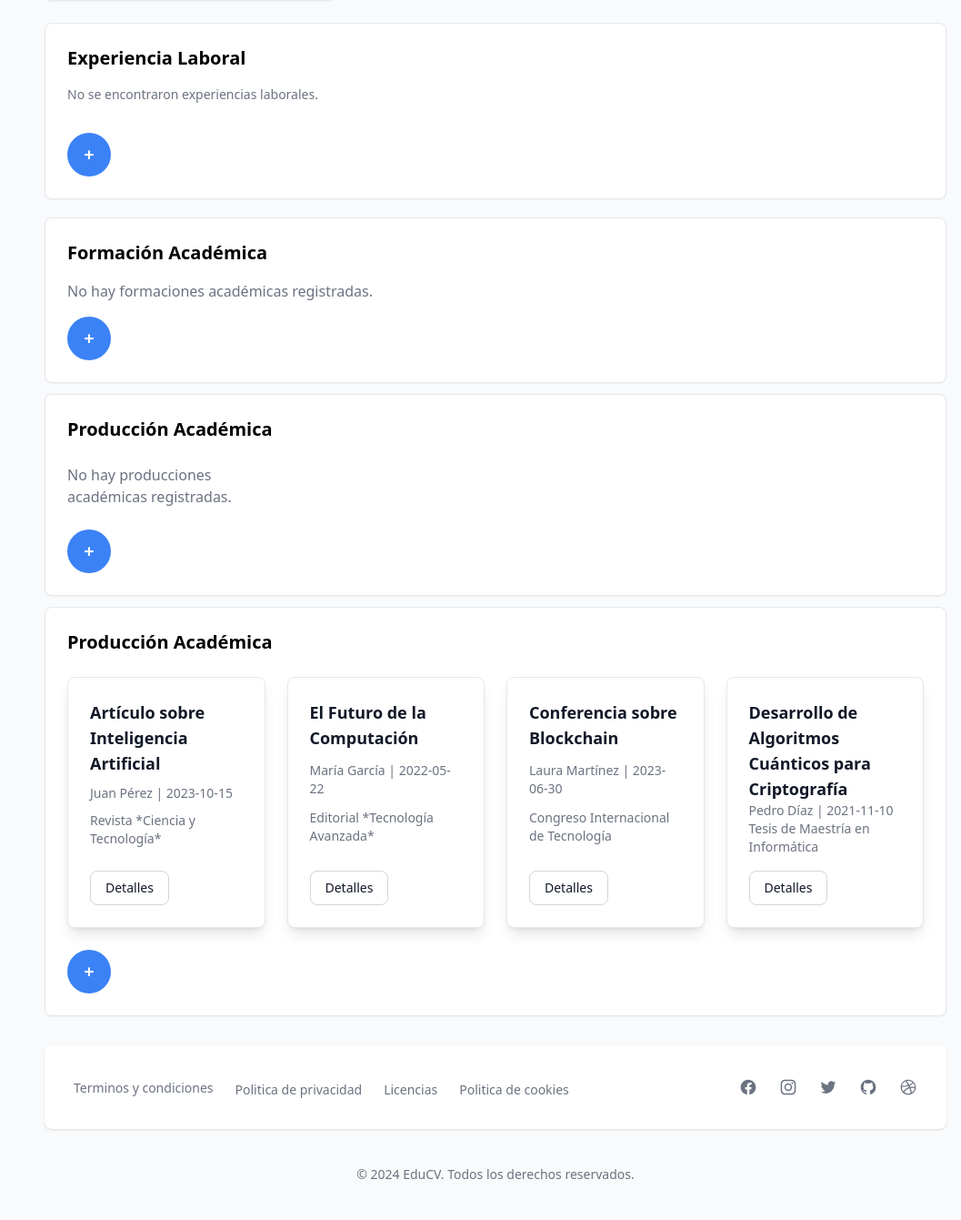
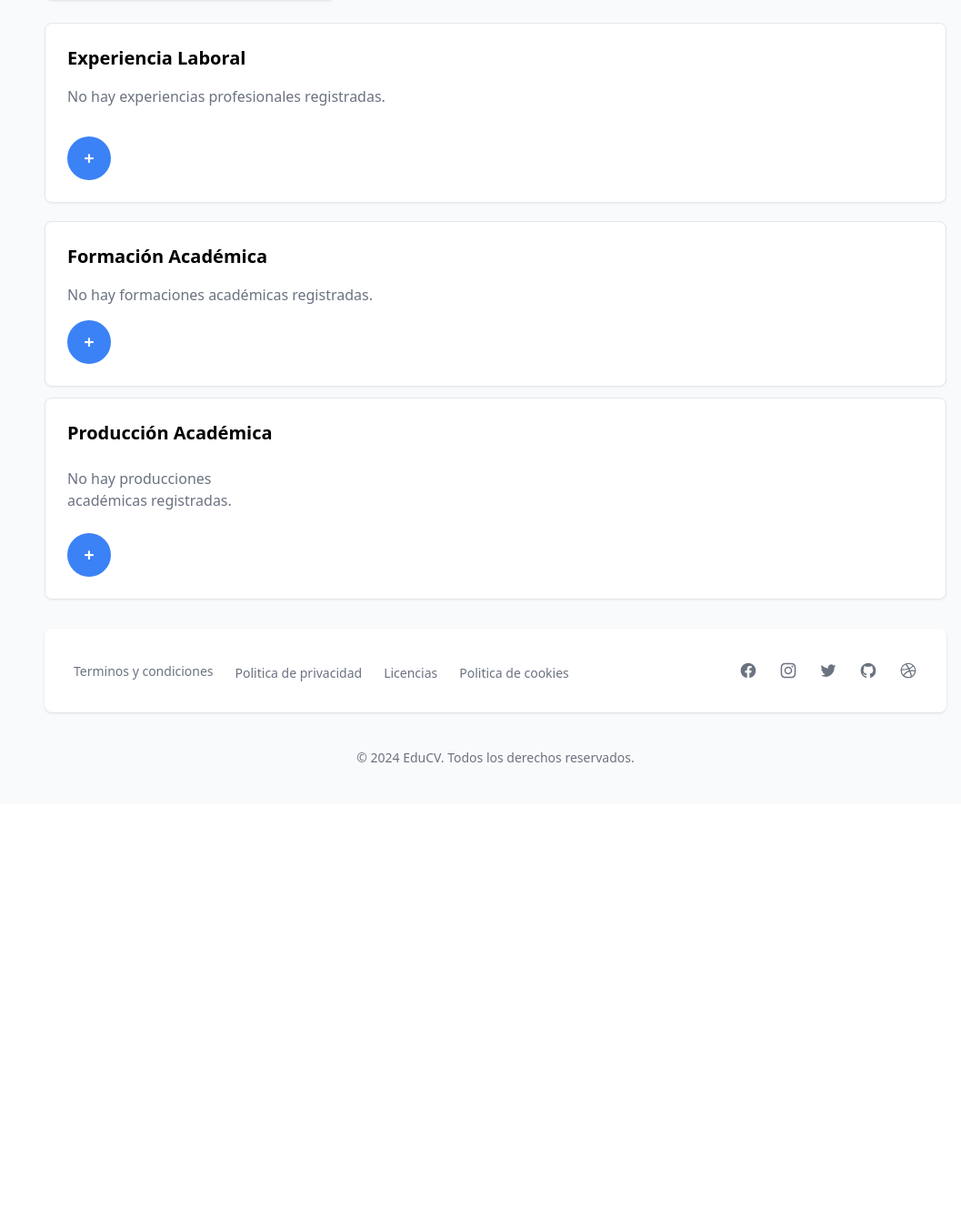
Before and after one commit to Wilson193/EduCV, a Django app: page /teacher/update_teacher/ in a window 1280 px wide. Shown: the part 1063-2404 px from the top of the page at 91% size, without its empty margins (223-1280 px from the left). After the commit the page ends 1901 px from the top, so only its background shows below. Run offline with Django 4.2, Linux system fonts and the light colour scheme; some libraries are stand-ins or nearby versions.

Commit message:
Produccion academica lista

```diff
--- a/cv_management/cv/templates/consult.html
+++ b/cv_management/cv/templates/consult.html
@@ -11,7 +11,7 @@
             </div>
             <div id="main-chart">
                 <!-- Iframe para mostrar el PDF -->
-                <iframe src="{% url 'nombre_de_la_vista_del_pdf' docente_id=docente_id %}" style="width:100%; height:100%;" frameborder="0"></iframe>
+                <iframe src="{% url 'consult' docente_id=docente_id %}" style="width:100%; height:100%;" frameborder="0"></iframe>
             </div>
         </div>
     </div>
--- a/cv_management/cv/templates/update.html
+++ b/cv_management/cv/templates/update.html
@@ -181,8 +181,8 @@
                         </div>
                     </li>
                 {% empty %}
-                    <li class="py-4 text-sm text-gray-500 dark:text-gray-400">
-                        No se encontraron experiencias laborales.
+                <li class="py-4">
+                    <p class="text-gray-500 dark:text-gray-400">No hay experiencias profesionales registradas.</p>
                 </li>
                 {% endfor %}
             </ul>
@@ -419,8 +419,8 @@
             {% for produccion in user.docente.cv_docente.produccion_academica.all %}
                 <div class="bg-white border border-gray-200 rounded-lg shadow-lg dark:bg-gray-800 dark:border-gray-700 p-6 flex flex-col justify-between">
                     <h5 class="text-lg font-semibold text-gray-900 dark:text-white">{{ produccion.titulo }}</h5>
-                    <p class="text-sm text-gray-500 dark:text-gray-400">{{ produccion.autor }} | {{ produccion.fecha_publicacion|date:"Y-m-d" }}</p>
-                    <p class="text-sm text-gray-500 dark:text-gray-400">{{ produccion.tipo_produccion }} | {{ produccion.institucion }}</p>
+                    <p class="text-sm text-gray-500 dark:text-gray-400">{{ produccion.tipo }} | {{ produccion.fecha_publicacion|date:"Y-m-d" }}</p>
+                    <p class="mt-2 text-sm text-gray-500 dark:text-gray-400">{{ produccion.descripcion }}</p> <!-- Descripción agregada -->
                     <div class="mt-4 flex justify-between items-center">
                         <!-- Botón para abrir el modal de detalles -->
                         <button type="button" data-modal-target="details-modal-{{ produccion.id }}" data-modal-toggle="details-modal-{{ produccion.id }}" class="px-4 py-2 text-sm font-medium text-center text-gray-900 bg-white border border-gray-300 rounded-lg hover:bg-gray-100 focus:ring-4 focus:ring-primary-300 dark:bg-gray-800 dark:text-gray-400 dark:border-gray-600 dark:hover:bg-gray-700">
@@ -440,7 +440,6 @@
             </button>
         </div>
     </div>
-</div>
 
     <!-- Modal de Detalles de Producción Académica -->
     {% for produccion in user.docente.cv_docente.produccion_academica.all %}
@@ -449,10 +448,10 @@
                 <h2 class="text-2xl font-semibold">Detalles de la Producción Académica</h2>
                 <div class="mt-4">
                     <p><strong>Título:</strong> {{ produccion.titulo }}</p>
-                <p><strong>Autor:</strong> {{ produccion.autor }}</p>
                     <p><strong>Fecha de publicación:</strong> {{ produccion.fecha_publicacion|date:"Y-m-d" }}</p>
-                <p><strong>Tipo de producción:</strong> {{ produccion.tipo_produccion }}</p>
+                    <p><strong>Tipo de producción:</strong> {{ produccion.tipo }}</p>
                     <p><strong>Institución:</strong> {{ produccion.institucion }}</p>
+                    <p><strong>Descripción:</strong> {{ produccion.descripcion }}</p> <!-- Descripción agregada en modal -->
                 </div>
                 <div class="mt-4 flex justify-end space-x-4">
                     <!-- Botón de eliminar con formulario POST -->
@@ -481,20 +480,20 @@
                     <input type="text" name="titulo" id="titulo" class="w-full p-2 border border-gray-300 rounded-lg dark:bg-gray-800 dark:text-white dark:border-gray-600" required>
                 </div>
                 <div class="mt-4">
-                <label for="autor" class="block text-sm text-gray-500 dark:text-gray-400">Autor</label>
-                <input type="text" name="autor" id="autor" class="w-full p-2 border border-gray-300 rounded-lg dark:bg-gray-800 dark:text-white dark:border-gray-600" required>
-            </div>
-            <div class="mt-4">
                     <label for="fecha_publicacion" class="block text-sm text-gray-500 dark:text-gray-400">Fecha de Publicación</label>
                     <input type="date" name="fecha_publicacion" id="fecha_publicacion" class="w-full p-2 border border-gray-300 rounded-lg dark:bg-gray-800 dark:text-white dark:border-gray-600" required>
                 </div>
                 <div class="mt-4">
-                <label for="tipo_produccion" class="block text-sm text-gray-500 dark:text-gray-400">Tipo de Producción</label>
-                <input type="text" name="tipo_produccion" id="tipo_produccion" class="w-full p-2 border border-gray-300 rounded-lg dark:bg-gray-800 dark:text-white dark:border-gray-600" required>
+                    <label for="tipo" class="block text-sm text-gray-500 dark:text-gray-400">Tipo de Producción</label>
+                    <input type="text" name="tipo" id="tipo" class="w-full p-2 border border-gray-300 rounded-lg dark:bg-gray-800 dark:text-white dark:border-gray-600" required>
                 </div>
                 <div class="mt-4">
                     <label for="institucion" class="block text-sm text-gray-500 dark:text-gray-400">Institución</label>
                     <input type="text" name="institucion" id="institucion" class="w-full p-2 border border-gray-300 rounded-lg dark:bg-gray-800 dark:text-white dark:border-gray-600" required>
+                </div>
+                <div class="mt-4">
+                    <label for="descripcion" class="block text-sm text-gray-500 dark:text-gray-400">Descripción</label>
+                    <textarea name="descripcion" id="descripcion" class="w-full p-2 border border-gray-300 rounded-lg dark:bg-gray-800 dark:text-white dark:border-gray-600" required></textarea>
                 </div>
                 <div class="mt-6 flex justify-end space-x-4">
                     <button type="button" class="px-4 py-2 text-sm text-gray-500 border border-gray-300 rounded-lg hover:bg-gray-100 dark:text-gray-400 dark:border-gray-600 dark:hover:bg-gray-700 dark:hover:text-white" data-modal-toggle="add-academic-production-modal">
@@ -507,77 +506,10 @@
             </form>
         </div>
     </div>
-
-<div class="grid grid-cols-1 px-4 pt-1 xl:grid-rows-1 xl:gap-4">
-    <div class="w-full p-8 mb-2 bg-white border border-gray-200 rounded-lg shadow-sm 2xl:col-span-2 dark:border-gray-700 sm:p-6 dark:bg-gray-800">
-        <div class="w-full mb-6">
-            <h3 class="text-xl font-semibold dark:text-white">Producción Académica</h3>
-        </div>
-
-        <!-- Contenedor de las producciones académicas -->
-        <div class="grid grid-cols-1 sm:grid-cols-2 md:grid-cols-3 lg:grid-cols-4 gap-6">
-
-            <!-- Ejemplo 1: Artículo -->
-            <div class="bg-white border border-gray-200 rounded-lg shadow-lg dark:bg-gray-800 dark:border-gray-700 p-6 flex flex-col justify-between">
-                <h5 class="text-lg font-semibold text-gray-900 dark:text-white">Artículo sobre Inteligencia Artificial</h5>
-                <p class="text-sm text-gray-500 dark:text-gray-400">Juan Pérez | 2023-10-15</p>
-                <p class="text-sm text-gray-500 dark:text-gray-400">Revista *Ciencia y Tecnología*</p>
-                <div class="mt-4 flex justify-between items-center">
-                    <button type="button" data-modal-target="details-modal-two-1" data-modal-toggle="details-modal-two-1" class="px-4 py-2 text-sm font-medium text-center text-gray-900 bg-white border border-gray-300 rounded-lg hover:bg-gray-100 focus:ring-4 focus:ring-primary-300 dark:bg-gray-800 dark:text-gray-400 dark:border-gray-600 dark:hover:bg-gray-700">
-                        Detalles
-                    </button>
-                </div>
-            </div>
-
-            <!-- Ejemplo 2: Libro -->
-            <div class="bg-white border border-gray-200 rounded-lg shadow-lg dark:bg-gray-800 dark:border-gray-700 p-6 flex flex-col justify-between">
-                <h5 class="text-lg font-semibold text-gray-900 dark:text-white">El Futuro de la Computación</h5>
-                <p class="text-sm text-gray-500 dark:text-gray-400">María García | 2022-05-22</p>
-                <p class="text-sm text-gray-500 dark:text-gray-400">Editorial *Tecnología Avanzada*</p>
-                <div class="mt-4 flex justify-between items-center">
-                    <button type="button" data-modal-target="details-modal-two-2" data-modal-toggle="details-modal-two-2" class="px-4 py-2 text-sm font-medium text-center text-gray-900 bg-white border border-gray-300 rounded-lg hover:bg-gray-100 focus:ring-4 focus:ring-primary-300 dark:bg-gray-800 dark:text-gray-400 dark:border-gray-600 dark:hover:bg-gray-700">
-                        Detalles
-                    </button>
-                </div>
-            </div>
-
-            <!-- Ejemplo 3: Conferencia -->
-            <div class="bg-white border border-gray-200 rounded-lg shadow-lg dark:bg-gray-800 dark:border-gray-700 p-6 flex flex-col justify-between">
-                <h5 class="text-lg font-semibold text-gray-900 dark:text-white">Conferencia sobre Blockchain</h5>
-                <p class="text-sm text-gray-500 dark:text-gray-400">Laura Martínez | 2023-06-30</p>
-                <p class="text-sm text-gray-500 dark:text-gray-400">Congreso Internacional de Tecnología</p>
-                <div class="mt-4 flex justify-between items-center">
-                    <button type="button" data-modal-target="details-modal-two-3" data-modal-toggle="details-modal-two-3" class="px-4 py-2 text-sm font-medium text-center text-gray-900 bg-white border border-gray-300 rounded-lg hover:bg-gray-100 focus:ring-4 focus:ring-primary-300 dark:bg-gray-800 dark:text-gray-400 dark:border-gray-600 dark:hover:bg-gray-700">
-                        Detalles
-                    </button>
-                </div>
-            </div>
-
-            <!-- Ejemplo 4: Tesis de Maestría -->
-            <div class="bg-white border border-gray-200 rounded-lg shadow-lg dark:bg-gray-800 dark:border-gray-700 p-6 flex flex-col justify-between">
-                <h5 class="text-lg font-semibold text-gray-900 dark:text-white">Desarrollo de Algoritmos Cuánticos para Criptografía</h5>
-                <p class="text-sm text-gray-500 dark:text-gray-400">Pedro Díaz | 2021-11-10</p>
-                <p class="text-sm text-gray-500 dark:text-gray-400">Tesis de Maestría en Informática</p>
-                <div class="mt-4 flex justify-between items-center">
-                    <button type="button" data-modal-target="details-modal-two-4" data-modal-toggle="details-modal-two-4" class="px-4 py-2 text-sm font-medium text-center text-gray-900 bg-white border border-gray-300 rounded-lg hover:bg-gray-100 focus:ring-4 focus:ring-primary-300 dark:bg-gray-800 dark:text-gray-400 dark:border-gray-600 dark:hover:bg-gray-700">
-                        Detalles
-                    </button>
-                </div>
-            </div>
-        </div>
-
-        <!-- Botón de "+" a la izquierda para agregar una nueva producción académica -->
-        <div class="w-full mt-6 flex justify-start">
-            <button type="button" data-modal-target="add-academic-production-modal" data-modal-toggle="add-academic-production-modal" class="w-12 h-12 flex items-center justify-center text-xl font-bold text-white bg-blue-500 rounded-full hover:bg-blue-600 focus:ring-4 focus:ring-blue-300 dark:bg-blue-600 dark:hover:bg-blue-700 dark:focus:ring-blue-800">
-                +
-            </button>
-        </div>
 </div>
 
 
 
 
-</div>
-
 
 {%endblock%}
--- a/cv_management/cv/urls.py
+++ b/cv_management/cv/urls.py
@@ -6,13 +6,16 @@ urlpatterns = [
     path('create/', create , name='create'),
     path('update/', update, name='update'),
     path('modifyPrivacy/', modify_privacy, name='modify_privacy'),
-    path('consult/', consult , name='consult'),
+    path('consult', consult , name='consult'),
     path('teachers/', teachers , name='teachers'),
     path('register_experience/', register_experience , name='register_experience'),
     path('remove_experience/<int:experiencia_id>/', remove_experience , name='remove_experience'),
     path('register_academic_background/', register_academic_background, name='register_academic_background'),
     path('remove_academic_background/<int:formacion_id>/', remove_academic_background , name='remove_academic_background'),
     path('register_academic_production/', register_academic_production, name='register_academic_production'),
-    path('remove_academic_production/<int:produccion_id>/', register_academic_production , name='register_academic_production'),
-    path('consult/<int:docente_id>/',generate_curriculum, name='nombre_de_la_vista_del_pdf'),
+    path('remove_academic_production/<int:produccion_id>/', remove_academic_production , name='remove_academic_production'),
+    path('search/', search_teacher, name='search_teacher'),
+    path('teachers/', list_teachers, name='list_teachers'),
+    path('consult/<int:docente_id>/', consult , name='consult'),
+
 ]
--- a/cv_management/templates/pages/search.html
+++ b/cv_management/templates/pages/search.html
@@ -39,7 +39,8 @@
                 <input
                     type="text"
                     id="query"
-                    class="w-1/2 p-3 border border-gray-300 rounded-l-lg focus:outline-none focus:ring-2 focus:ring-blue-500"
+                    name="query"
+                    class="w-5/6 p-3 border border-gray-300 rounded-l-lg focus:outline-none focus:ring-2 focus:ring-blue-500"
                     placeholder="Buscar docente por nombre o área...">
                 <button
                     type="submit"
```
Also changed, not shown: cv_management/cv/views.py (+19 -7 lines), cv_management/cv/migrations/0005_rename_fecha_realizacion_produccionacademica_fecha_publicacion.py (added). Lines whose indentation alone changed are shown as unchanged.
